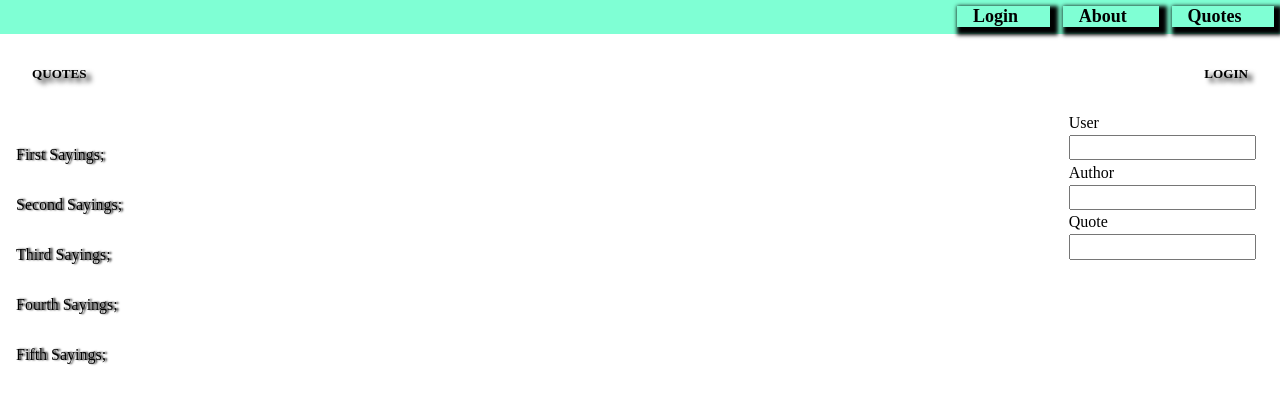
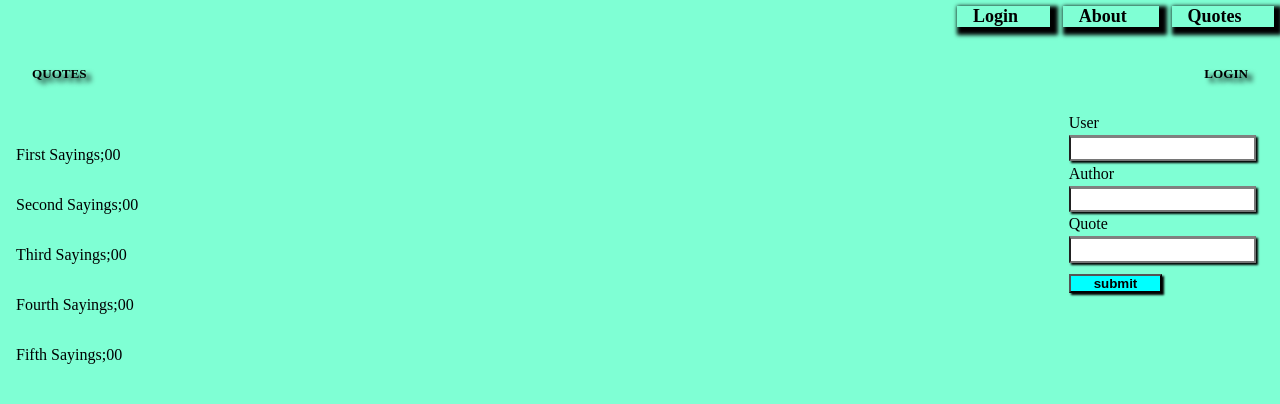
Before and after one commit to Geb54g/angular-project, an Angular app: page / in a window 1280 px wide. Shown: the top 404 px of the page. Built offline with nearby package versions, Linux system fonts and the light colour scheme.

Commit message:
ft:generated highlight directive

```diff
--- a/src/app/app.module.ts
+++ b/src/app/app.module.ts
@@ -6,13 +6,15 @@ import { AppComponent } from './app.component';
 import { HeaderComponent } from './header/header.component';
 import { QuoteComponent } from './quote/quote.component';
 import { LoginComponent } from './login/login.component';
+import { HighligtDirective } from './highligt.directive';
 
 @NgModule({
   declarations: [
     AppComponent,
     HeaderComponent,
     QuoteComponent,
-    LoginComponent
+    LoginComponent,
+    HighligtDirective
   ],
   imports: [
     BrowserModule,
--- /dev/null
+++ b/src/app/highligt.directive.ts
@@ -0,0 +1,10 @@
+import { Directive } from '@angular/core';
+
+@Directive({
+  selector: '[appHighligt]'
+})
+export class HighligtDirective {
+
+  constructor() { }
+
+}
--- a/src/app/login/login.component.css
+++ b/src/app/login/login.component.css
@@ -2,4 +2,16 @@ input{
     padding: 0.2rem;
     margin-top: 0.2rem;
     margin-bottom: 0.2rem;
+    box-shadow: 2px 2px 2px black;
+    border-top: solid gray;
 }
+button{
+    background-color: aqua;
+    font-weight: bold;
+    margin-top: 0.5rem;
+    width: 50%;
+    box-shadow: 2px 2px 2px;
+}
+button:hover{
+background-color:red;
+}
--- a/src/app/login/login.component.html
+++ b/src/app/login/login.component.html
@@ -5,8 +5,8 @@
             <label for="author">Author</label><br>
             <input type="text" name="author" id=""><br>
             <label for="quote">Quote</label><br>
-            <input type="text" name="quote" id="">
+            <input type="text" name="quote" id=""><br>
+            <button>submit</button>
+    </form>
 
-
-    </form>
 </div>
--- a/src/app/quote/quote.component.css
+++ b/src/app/quote/quote.component.css
@@ -2,6 +2,5 @@ li{
     padding-top:2rem ;
     padding-left: 1rem;
     font-size: medium;
-    text-shadow: 2px 0px 2px ;
     text-transform: capitalize;
 }
--- a/src/app/quote/quote.component.html
+++ b/src/app/quote/quote.component.html
@@ -1,5 +1,6 @@
 
 <ul *ngFor="let quote of quotes">
-    <li>{{quote.quote}}</li>
+    <li>{{quote.quote}}<span>{{quote.upvote}}</span><span>{{quote.downvotes}}</span>
+    </li>
 
 </ul>
--- a/src/styles.css
+++ b/src/styles.css
@@ -3,3 +3,6 @@
     margin: 0px;
     box-sizing: border-box;
 }
+body{
+    background-color: aquamarine;
+}
```
Also changed, not shown: 1 other file (tests, documents, lock files or other folders).
